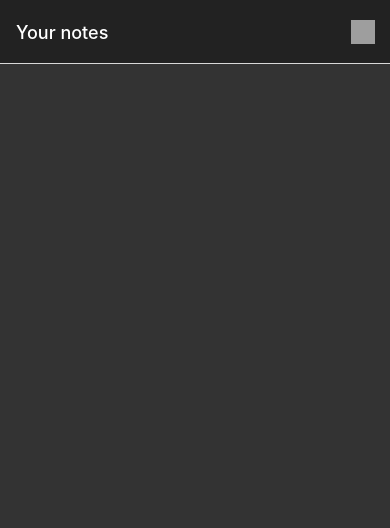
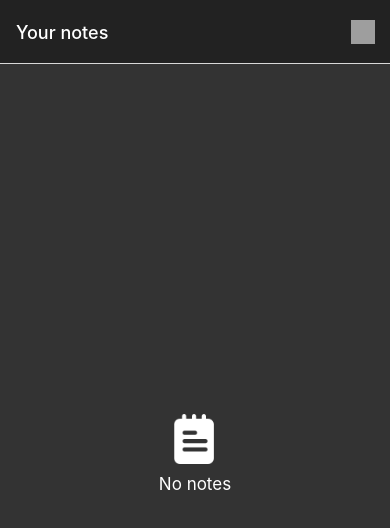
Before and after one commit to FelipeEnne/DevsNote-React-Native, a React Native app: screen /List in a window 390 px wide. Shown: the top 528 px of the page. Built offline with nearby package versions, Linux system fonts and the light colour scheme; grey boxes are pictures that could not be loaded.

Commit message:
finish list notes

```diff
--- /dev/null
+++ b/src/components/NoteItem/index.js
@@ -0,0 +1,11 @@
+import React from 'react';
+
+import {Box, Title} from './styles';
+
+export default ({data, index, onPress}) => {
+  return (
+    <Box onPress={() => onPress(index)}>
+      <Title>{data.title}</Title>
+    </Box>
+  );
+};
--- /dev/null
+++ b/src/components/NoteItem/styles.js
@@ -0,0 +1,13 @@
+import styled from 'styled-components/native';
+
+export const Box = styled.TouchableHighlight`
+  padding: 15px;
+  border-style: solid;
+  border-bottom-color: #222;
+  border-bottom-width: 1px;
+`;
+
+export const Title = styled.Text`
+  font-size: 17px;
+  color: #fff;
+`;
--- a/src/pages/ListScreen/index.js
+++ b/src/pages/ListScreen/index.js
@@ -2,11 +2,21 @@ import React, {useLayoutEffect} from 'react';
 import {useNavigation} from '@react-navigation/native';
 import {useSelector} from 'react-redux';
 
-import {Container, AddButton, AddButtonImage} from './styles';
+import {
+  Container,
+  AddButton,
+  AddButtonImage,
+  NoteList,
+  NoNotes,
+  NoNotesImage,
+  NoNotesText,
+} from './styles';
+import NoteItem from '../../components/NoteItem';
 
 export default () => {
   const navigation = useNavigation();
-  const list = useSelector(state => state.notes.list);
+  //const list = useSelector(state => state.notes.list);
+  const list = [];
 
   useLayoutEffect(() => {
     navigation.setOptions({
@@ -24,5 +34,27 @@ export default () => {
     });
   }, []);
 
-  return <Container></Container>;
+  const handleNotePress = index => {
+    navigation.navigate('EditNote', {key: index});
+  };
+
+  return (
+    <Container>
+      {list.length > 0 && (
+        <NoteList
+          data={list}
+          renderItem={({item, index}) => (
+            <NoteItem data={item} index={index} onPress={handleNotePress} />
+          )}
+          keyExtractor={(item, index) => index.toString()}
+        />
+      )}
+      {list.length == 0 && (
+        <NoNotes>
+          <NoNotesImage source={require('../../assets/note.png')} />
+          <NoNotesText>No notes</NoNotesText>
+        </NoNotes>
+      )}
+    </Container>
+  );
 };
--- a/src/pages/ListScreen/styles.js
+++ b/src/pages/ListScreen/styles.js
@@ -15,3 +15,24 @@ export const AddButtonImage = styled.Image`
   width: 24px;
   height: 24px;
 `;
+
+export const NoteList = styled.FlatList`
+  flex: 1;
+  width: 100%;
+`;
+
+export const NoNotes = styled.View`
+  justify-content: center;
+  align-items: center;
+`;
+
+export const NoNotesImage = styled.Image`
+  width: 50px;
+  height: 50px;
+  margin-bottom: 10px;
+`;
+
+export const NoNotesText = styled.Text`
+  font-size: 17px;
+  color: #fff;
+`;
```
